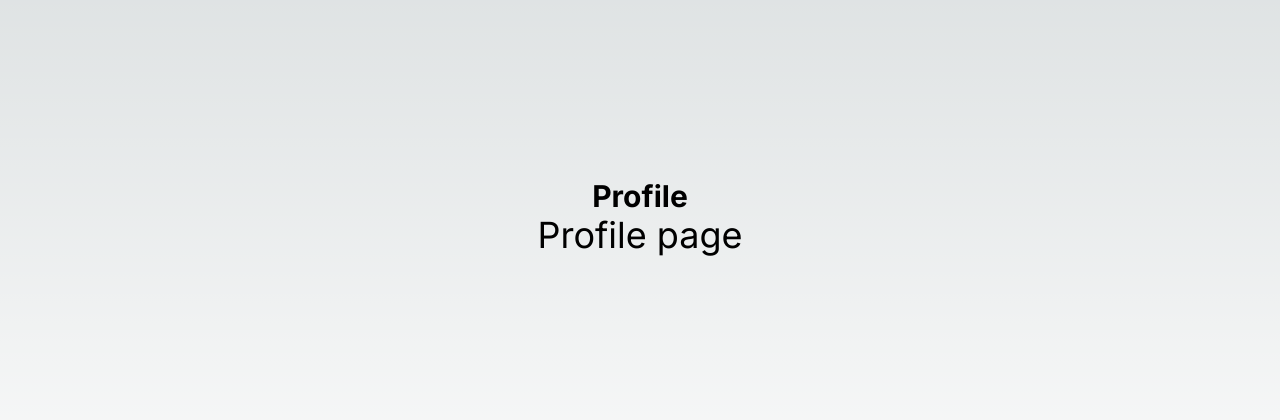
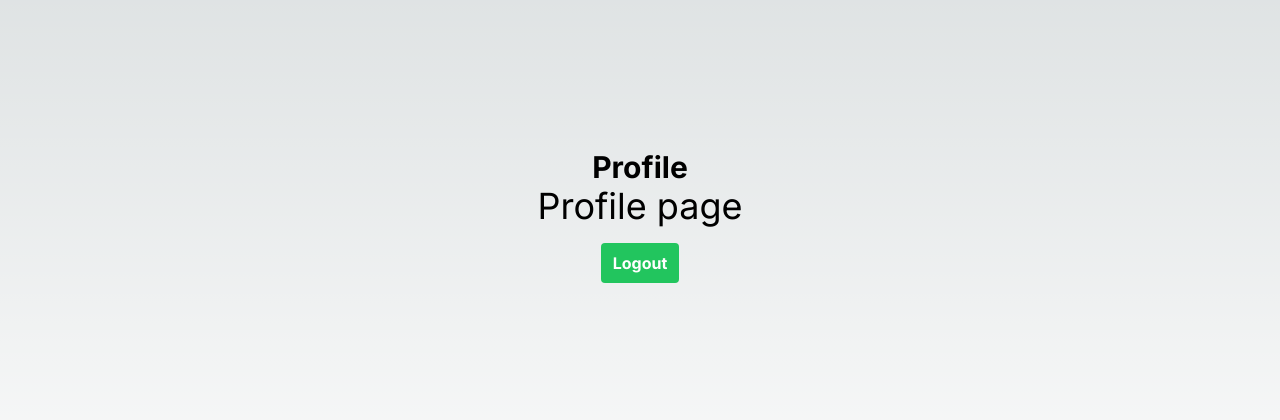
Before and after one commit to Talat09/nextjs-auth, a Next.js app: page /profile in a window 1280 px wide. Shown: the part 184-604 px from the top of the page. Built offline with nearby package versions, Linux system fonts and the light colour scheme.

Commit message:
done logout funtionality in client side

```diff
--- a/src/app/profile/page.tsx
+++ b/src/app/profile/page.tsx
@@ -1,9 +1,32 @@
+"use client";
+import axios from "axios";
+import Link from "next/link";
+import { useRouter } from "next/navigation";
+import toast from "react-hot-toast";
 export default function ProfilePage() {
+  const router = useRouter();
+  const logout = async () => {
+    try {
+      await axios.get("/api/users/logout");
+      toast.success("Logout successful");
+      router.push("/login");
+    } catch (error: any) {
+      console.log(error.message);
+      toast.error(error.message);
+    }
+  };
   return (
     <div className="flex flex-col items-center justify-center min-h-screen py-2 ">
       <h1 className="text-3xl font-bold">Profile</h1>
       <hr />
       <p className="text-4xl">Profile page</p>
+      <hr />
+      <button
+        className="bg-green-500 mt-4 text-white font-bold px-3 py-2 rounded "
+        onClick={logout}
+      >
+        Logout
+      </button>
     </div>
   );
 }
```
